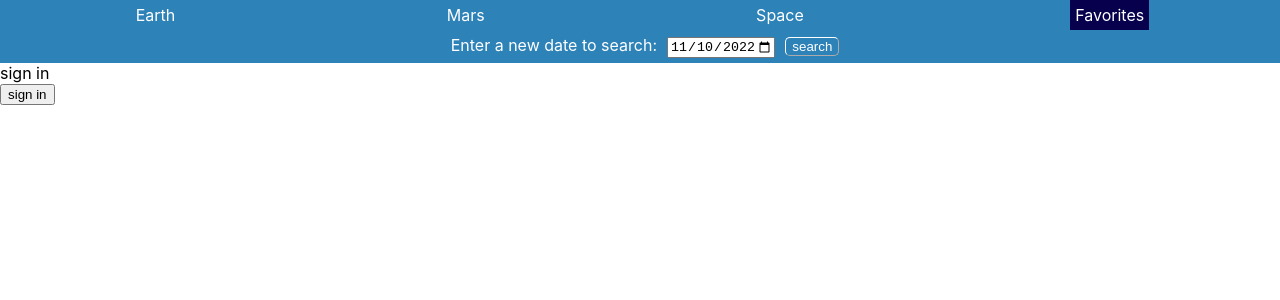
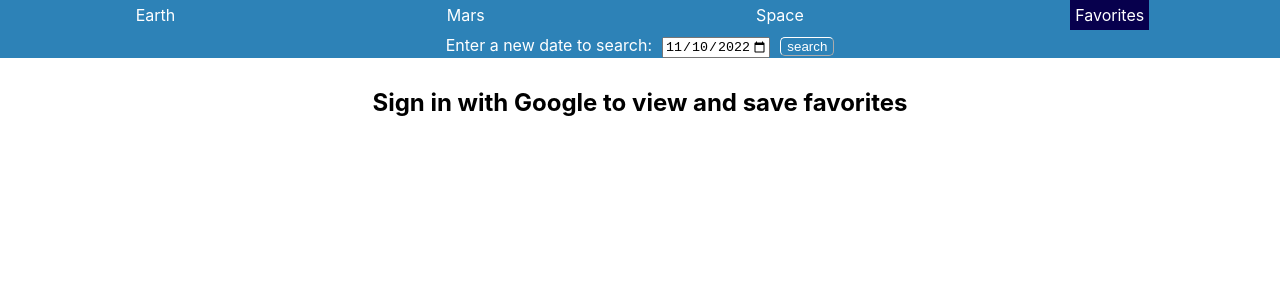
Before and after one commit to gabebierman/nasa-app, a React (Create React App) app: page /signin in a window 1280 px wide. Shown: the top 300 px of the page. Built offline with nearby package versions, Linux system fonts and the light colour scheme.

Commit message:
sign on page is jsx file and header links to fireauth

```diff
--- a/src/App.js
+++ b/src/App.js
@@ -6,9 +6,8 @@ import SpacePage from "./Components/SpacePage/SpacePage";
 import Menu from "./shared/components/Menu";
 import { PrivateRoute, PublicRoute } from "../src/shared/components/ProtectedRoute";
 import ErrorBoundary from "./shared/components/ErrBoundry";
-import SignInPage from "./shared/functions/SignIn";
+import SignIn from "../src/shared/components/SignIn";
 import FavoritesPage from "./Components/FavoritesPage/FavoritesPage";
-import SignIn from "./shared/functions/SignIn";
 
 function App() {
     return (
--- a/src/shared/components/Menu.jsx
+++ b/src/shared/components/Menu.jsx
@@ -7,7 +7,7 @@ import { clearDate, setDate } from "../redux/slices/dateSlice";
 import { LowerNav } from "../styled/LowerNav";
 import { Nav } from "../styled/Nav";
 import { MenuLink } from "../styled/NavLink";
-import signIn from "../functions/SignIn";
+import signIn from "./SignIn";
 import { Button } from "../styled/button";
 
 const Menu = ({ setDate }) => {
--- a/src/shared/functions/SignIn.js
+++ b/src/shared/components/SignIn.jsx
@@ -4,6 +4,10 @@ import { GoogleAuthProvider, signInWithPopup, signOut } from "firebase/auth";
 import { setUser } from "../redux/slices/userSlice";
 import { connect } from "react-redux";
 import { Navigate, redirect, useNavigate } from "react-router-dom";
+import { FlexContainerCol } from "../styled/FlexContainerCol";
+import { H2, H4 } from "../styled/Headers";
+import { Button } from "../styled/button";
+import { SignInLink } from "../styled/signInLink";
 
 const provider = new GoogleAuthProvider();
 
@@ -26,10 +30,14 @@ function SignIn({ setUser }) {
         }
     }
     return (
-        <>
-            <div>sign in </div>
-            <button onClick={() => signIn()}>sign in</button>
-        </>
+        <FlexContainerCol>
+            <H2>
+                <SignInLink onClick={() => signIn()}>
+                    Sign in with Google to view and save favorites
+                </SignInLink>
+            </H2>
+            {/* <Button onClick={() => signIn()}>sign in</Button> */}
+        </FlexContainerCol>
     );
 }
 
--- a/src/shared/styled/LowerNav.js
+++ b/src/shared/styled/LowerNav.js
@@ -6,5 +6,5 @@ export const LowerNav = styled("nav")((props) => ({
     justifyContent: "center",
     backgroundColor: props.theme.colors.primary,
     color: "white",
-    padding: "5px",
+    padding: "5px 0px 0px 0px",
 }));
--- /dev/null
+++ b/src/shared/styled/signInLink.js
@@ -0,0 +1,7 @@
+import styled from "@emotion/styled";
+
+export const SignInLink = styled.a((props) => ({
+    "&:hover": {
+        cursor: "pointer",
+    },
+}));
```
